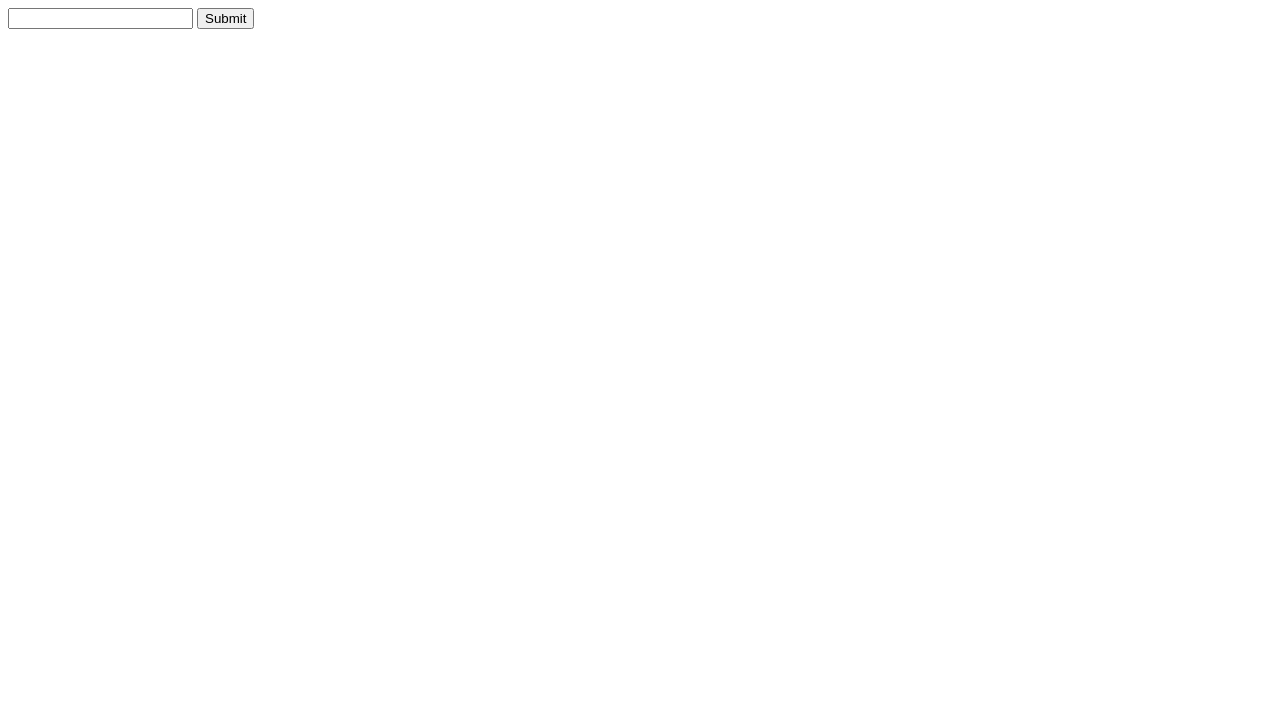
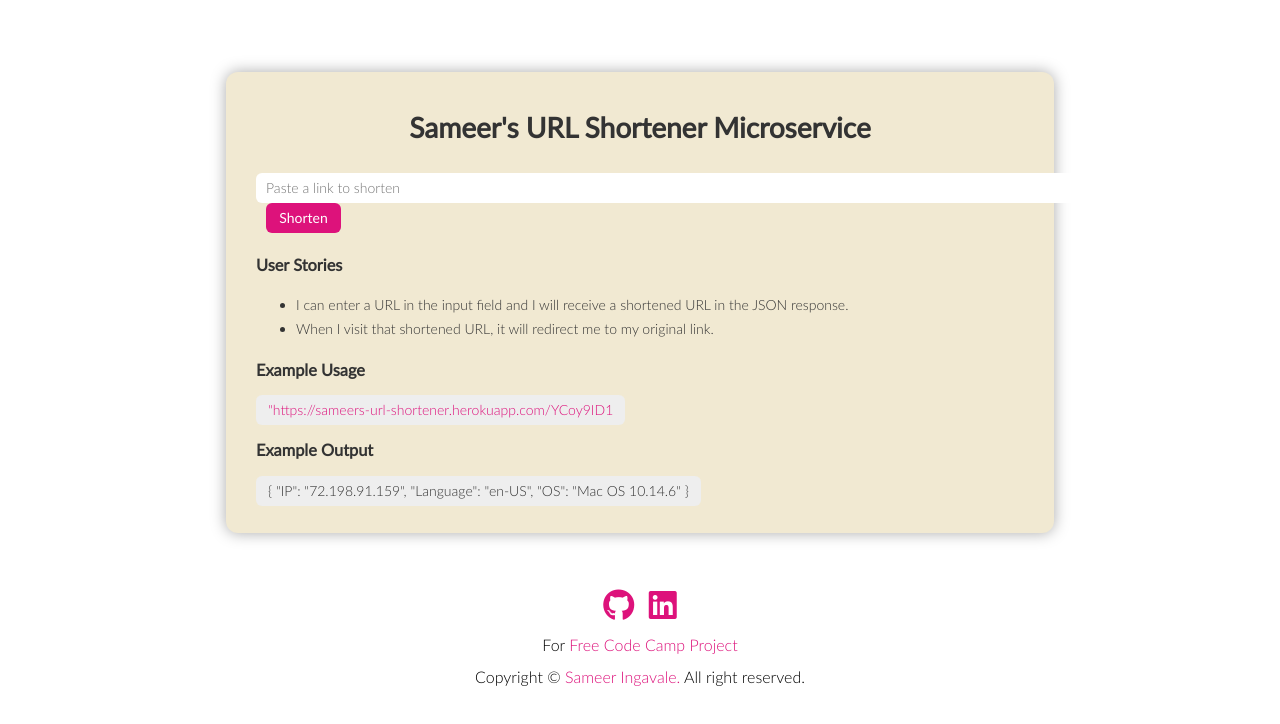
Before and after one commit to sameer-ingavale/NodeJS-URL-Shortener-Microservice, a website: page public/index.html in a window 1280 px wide. Drawn offline with Linux system fonts and the light colour scheme.

Commit message:
added styling

```diff
--- a/public/index.html
+++ b/public/index.html
@@ -1,15 +1,86 @@
 <!DOCTYPE html>
-<html lang="en">
+<html>
   <head>
-    <meta charset="UTF-8" />
-    <meta name="viewport" content="width=device-width, initial-scale=1.0" />
+    <meta charset="utf-8" />
+    <link rel="stylesheet" href="style.css" />
     <link rel="shortcut icon" type="image/x-icon" href="/public/favicon.ico" />
-    <title>URL Shortener</title>
+    <meta name="viewport" content="width=device-width, initial-scale=1" />
+    <script
+      src="https://kit.fontawesome.com/fda19063e7.js"
+      crossorigin="anonymous"
+    ></script>
   </head>
+
   <body>
-    <form action="/api/url/shorten" method="POST">
-      <input type="text" name="longUrl" required />
-      <button type="submit">Submit</button>
-    </form>
+    <div class="body-wrapper">
+      <div class="mainWrapper">
+        <h1>Sameer's URL Shortener Microservice</h1>
+        <div class="form-wrapper">
+          <form action="/api/url/shorten" method="POST">
+            <input
+              class="input-url"
+              type="link"
+              name="longUrl"
+              placeholder="Paste a link to shorten"
+              required
+            />
+            <button class="submit-button" type="submit">Shorten</button>
+          </form>
+        </div>
+
+        <div class="text-wrapper">
+          <h3>User Stories</h3>
+          <ul>
+            <li>
+              I can enter a URL in the input field and I will receive a
+              shortened URL in the JSON response.
+            </li>
+            <li>
+              When I visit that shortened URL, it will redirect me to my
+              original link.
+            </li>
+          </ul>
+          <h3>Example Usage</h3>
+          <code>
+            <a
+              href="https://sameers-url-shortener.herokuapp.com/YCoy9ID1"
+              target="_blank"
+              class="code"
+            >
+              "https://sameers-url-shortener.herokuapp.com/YCoy9ID1</a
+            ></code
+          >
+          <h3>Example Output</h3>
+          <code class="code"
+            >{ "IP": "72.198.91.159", "Language": "en-US", "OS": "Mac OS
+            10.14.6" }</code
+          >
+        </div>
+      </div>
+
+      <div class="footer">
+        <a href=" https://github.com/sameer-ingavale" target="_blank"
+          ><i class="fab fa-github"></i
+        ></a>
+        <a href="https://www.linkedin.com/in/sameeringavale/" target="_blank"
+          ><i class="fab fa-linkedin"></i
+        ></a>
+        <p>
+          For
+          <a
+            href="https://learn.freecodecamp.org/apis-and-microservices/apis-and-microservices-projects/request-header-parser-microservice/"
+            target="_blank"
+            >Free Code Camp Project</a
+          >
+        </p>
+        <p>
+          Copyright ©
+          <a href="https://www.freecodecamp.org/sameer-ingavale" target="_blank"
+            >Sameer Ingavale.</a
+          >
+          All right reserved.
+        </p>
+      </div>
+    </div>
   </body>
 </html>
--- /dev/null
+++ b/public/style.css
@@ -0,0 +1,122 @@
+@font-face {
+  font-family: "lato";
+  src: url(fonts/Lato-Regular.ttf);
+}
+
+@font-face {
+  font-family: "lato-light";
+  src: url(fonts/Lato-Light.ttf);
+}
+
+* {
+  font-family: lato-light;
+}
+
+a:link {
+  text-decoration: none;
+  color: #dd127b;
+}
+
+a:visited {
+  text-decoration: none;
+  color: #dd127b;
+}
+a:hover {
+  text-decoration: underline;
+  color: #00ad9e;
+}
+
+h1 {
+  font-family: lato;
+  text-align: center;
+  line-height: 2rem;
+}
+
+h3 {
+  font-family: lato;
+}
+
+.body-wrapper {
+  display: flex;
+  flex-direction: column;
+  justify-content: center;
+  align-items: center;
+}
+
+.mainWrapper {
+  width: 60vw;
+  background-color: #f1e9d2;
+  color: #333;
+  font-size: 14px;
+  border-radius: 12px;
+  margin-top: 8vh;
+  margin-bottom: 7vh;
+  padding: 20px 30px 30px 30px;
+  box-shadow: 0px 0px 15px 0px #aaa;
+  border: none;
+  line-height: 1.5rem;
+}
+
+.form-wrapper {
+  display: flex;
+  justify-content: flex-start;
+  align-items: center;
+  margin: 30px 0px 20px 0px;
+}
+
+.input-url {
+  width: 100vh;
+  height: 30px;
+  border: none;
+  border-radius: 6px;
+  padding: 0px 10px 0px 10px;
+  color: #0645ad;
+  font-size: 14px;
+}
+
+.input-url:focus {
+  outline: none;
+}
+
+.submit-button {
+  height: 30px;
+  width: 75px;
+  border: none;
+  color: white;
+  background-color: #dd127b;
+  font-family: lato;
+  margin-left: 10px;
+  border-radius: 6px;
+  font-size: 14px;
+}
+
+.submit-button:hover {
+  background-color: #00ad9e;
+  color: white;
+}
+
+.submit-button:focus {
+  outline: none;
+}
+
+.code {
+  background-color: #eee;
+  color: #333;
+  padding: 6px 12px 7px 12px;
+  border: none;
+  border-radius: 6px;
+  font-size: 14px;
+}
+
+.fab {
+  font-size: 32px;
+}
+
+i {
+  margin: 0px 5px 0px 5px;
+}
+
+.footer {
+  text-align: center;
+  line-height: 1rem;
+}
--- a/routes/url.js
+++ b/routes/url.js
@@ -29,7 +29,7 @@ router.post("/shorten", async (req, res) => {
       let url = await Url.findOne({ longUrl });
 
       if (url) {
-        res.json({ ShortUrl: url.shortUrl });
+        res.json({ OriginalUrl: url.longUrl, ShortUrl: url.shortUrl });
       } else {
         const urlCode = shortid.generate();
         const shortUrl = baseUrl + "/" + urlCode;
@@ -43,13 +43,13 @@ router.post("/shorten", async (req, res) => {
 
         await url.save();
 
-        res.json({ ShortUrl: url.shortUrl });
+        res.json({ OriginalUrl: url.longUrl, ShortUrl: url.shortUrl });
       }
     } catch (error) {
       return res.status(500).json("Server error");
     }
   }
-  return res.status(400).json("long url is invalid");
+  return res.status(400).json("URL you entered is invalid");
 });
 
 module.exports = router;
```
Also changed, not shown: public/fonts/Lato-Light.ttf (added), public/fonts/Lato-Regular.ttf (added), 1 other file.
